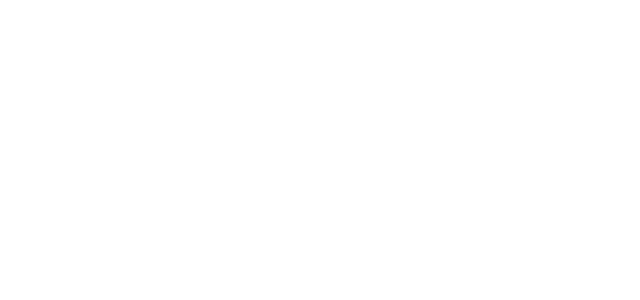
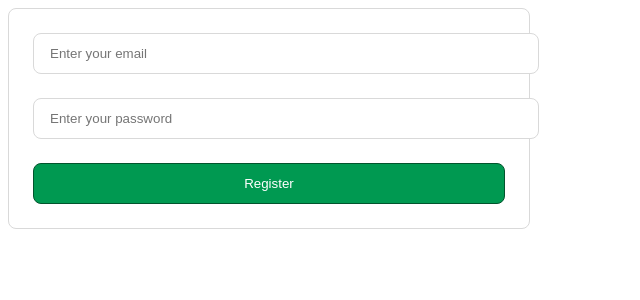
Before and after one commit to margulan-kalykul/skyway, an Angular app: page /register in a window 1280 px wide. Before the commit this address led to /. Shown: the top 300 px of the page, without its empty margins (0-640 px from the left). Built offline with nearby package versions, Linux system fonts and the light colour scheme.

Commit message:
Sign in and Register pages

```diff
--- a/src/app/app.routes.ts
+++ b/src/app/app.routes.ts
@@ -1,7 +1,12 @@
 import { Routes } from '@angular/router';
 import { MainPageComponent } from './main-page/main-page.component';
+import { SignInComponent } from './sign-in/sign-in.component';
+import { RegisterComponent } from './register/register.component';
 
 export const routes: Routes = [
     { path: 'home', component: MainPageComponent },
     { path: '', redirectTo: 'home', pathMatch: 'full' },
+    { path: 'sign-in', component: SignInComponent },
+    { path: 'register', component: RegisterComponent },
+    { path: 'forgot-password', redirectTo: 'home' },
 ];
--- a/src/app/main-page/main-page.component.html
+++ b/src/app/main-page/main-page.component.html
@@ -2,7 +2,7 @@
 <div style="width: 1470px; height: 832px; position: relative; background-image: url('assets/images/backround-image.png'); background-size: cover; background-position: center; background-repeat: no-repeat;">
     <!-- Profile icon -->
     <div style="width: 100%; height: 100%; padding-top: 13px; padding-right: 22px; justify-content: end; display: inline-flex; position: absolute; z-index: 10;">
-        <div style="width: 48px; height: 48px; position: relative; flex-direction: column; justify-content: flex-start; align-items: flex-start; display: flex">
+        <div style="width: 48px; height: 48px; position: relative; flex-direction: column; justify-content: flex-start; align-items: flex-start; display: flex; cursor: pointer;" (click)="sign_in()">
             <img src="assets/images/User.svg" alt="group of people" style="width: 32px; height: 36px; border: 4px #F5F5F5 solid">
         </div>
     </div>
--- a/src/app/main-page/main-page.component.ts
+++ b/src/app/main-page/main-page.component.ts
@@ -1,14 +1,19 @@
 import { Component } from '@angular/core';
 import { TourScheduleComponent } from '../tour-schedule/tour-schedule.component';
 import { AllToursComponent } from '../all-tours/all-tours.component';
+import { Router, RouterLink } from '@angular/router';
 
 @Component({
   selector: 'app-main-page',
   standalone: true,
-  imports: [TourScheduleComponent, AllToursComponent],
+  imports: [TourScheduleComponent, AllToursComponent, RouterLink],
   templateUrl: './main-page.component.html',
   styleUrl: './main-page.component.css'
 })
 export class MainPageComponent {
+  constructor(private router: Router) {}
 
+  sign_in(): void {
+    this.router.navigate(['/sign-in']);
+  }
 }
--- /dev/null
+++ b/src/app/register/register.component.css
@@ -0,0 +1,64 @@
+:host {
+    display: contents;
+}
+
+.form-register {
+    border-radius: 8px;
+    background-color: rgba(255, 255, 255, 1);
+    min-width: 320px;
+    max-width: 472px;
+    padding: 24px;
+    font: var(--sds-typography-body-font-weight-regular) var(--sds-typography-body-size-medium) var(--sds-typography-body-font-family);
+    border: 1px solid rgba(217, 217, 217, 1);
+    display: flex;
+    flex-direction: column;
+}
+
+.form-field {
+    width: 100%;
+    margin-bottom: 24px;
+    display: flex;
+    flex-direction: column;
+}
+
+.form-input {
+    border-radius: 8px;
+    background-color: rgba(255, 255, 255, 1);
+    width: 100%;
+    padding: 12px 16px;
+    color: var(--sds-color-text-default-tertiary);
+    border: 1px solid rgba(217, 217, 217, 1);
+}
+
+.button {
+    align-self: stretch;
+    border-radius: 8px;
+    background-color: rgba(0, 153, 81, 1);
+    padding: 12px;
+    border: 1px solid rgba(2, 84, 45, 1);
+    color: white;
+    cursor: pointer;
+}
+
+.button:disabled {
+    background-color: rgba(217, 217, 217, 1);
+    border: 1px solid rgba(169, 169, 169, 1);
+    cursor: not-allowed;
+}
+
+.error {
+    color: red;
+    margin-top: 8px;
+    font-size: 12px;
+}
+
+.sr-only {
+    position: absolute;
+    width: 1px;
+    height: 1px;
+    padding: 0;
+    margin: -1px;
+    overflow: hidden;
+    clip: rect(0, 0, 0, 0);
+    border: 0;
+}
--- /dev/null
+++ b/src/app/register/register.component.html
@@ -0,0 +1,35 @@
+<form class="form-register" formGroup="registerForm" (ngSubmit)="onSubmit()">
+    <div class="form-field">
+      <label class="sr-only" for="emailInput">Email:</label>
+      <input
+        class="form-input"
+        type="email"
+        id="emailInput"
+        formControlName="email"
+        placeholder="Enter your email"
+        aria-label="Enter your email"
+      />
+      <div *ngIf="email?.invalid && (email?.dirty || email?.touched)" class="error">
+        <div *ngIf="email?.errors?.['required']">Email is required.</div>
+        <div *ngIf="email?.errors?.['email']">Enter a valid email.</div>
+      </div>
+    </div>
+
+    <div class="form-field">
+      <label class="sr-only" for="passwordInput">Password:</label>
+      <input
+        class="form-input"
+        type="password"
+        id="passwordInput"
+        formControlName="password"
+        placeholder="Enter your password"
+        aria-label="Enter your password"
+      />
+      <div *ngIf="password?.invalid && (password?.dirty || password?.touched)" class="error">
+        <div *ngIf="password?.errors?.['required']">Password is required.</div>
+        <div *ngIf="password?.errors?.['minlength']">Password must be at least 6 characters long.</div>
+      </div>
+    </div>
+
+    <button type="submit" class="button">Register</button>
+  </form>
--- /dev/null
+++ b/src/app/register/register.component.ts
@@ -0,0 +1,35 @@
+import { CommonModule } from '@angular/common';
+import { Component } from '@angular/core';
+import { FormBuilder, FormControl, FormGroup, Validators } from '@angular/forms';
+
+@Component({
+  selector: 'app-register',
+  standalone: true,
+  imports: [CommonModule],
+  templateUrl: './register.component.html',
+  styleUrl: './register.component.css'
+})
+export class RegisterComponent {
+  registerForm: FormGroup;
+
+  constructor(private fb: FormBuilder) {
+    this.registerForm = this.fb.group({
+      email: ["", [Validators.required, Validators.email]],
+      password: ["", [Validators.required, Validators.minLength(6)]],
+    });
+  }
+
+  get email() {
+    return this.registerForm.get("email");
+  }
+
+  get password() {
+    return this.registerForm.get("password");
+  }
+
+  onSubmit(): void {
+    if (this.registerForm.valid) {
+      console.log("Form Submitted!", this.registerForm.value);
+    }
+  }
+}
--- /dev/null
+++ b/src/app/sign-in/sign-in.component.css
@@ -0,0 +1,66 @@
+.login-form {
+  border-radius: 8px;
+  background-color: #fff;
+  display: flex;
+  min-width: 320px;
+  max-width: 456px;
+  flex-direction: column;
+  padding: 24px 24px 8px;
+  font: var(--sds-typography-body-font-weight-regular) var(--sds-typography-body-size-medium) var(--sds-typography-body-font-family);
+  border: 1px solid #d9d9d9;
+}
+
+.form-field {
+  display: flex;
+  width: 100%;
+  flex-direction: column;
+  margin-bottom: 24px;
+}
+
+.form-label {
+  color: var(--sds-color-text-default-default);
+  line-height: 1.4;
+  margin-bottom: 8px;
+}
+
+.form-input {
+  border-radius: 8px;
+  background-color: #fff;
+  width: 100%;
+  color: var(--sds-color-text-default-tertiary);
+  line-height: 1;
+  padding: 12px 16px;
+  border: 1px solid #d9d9d9;
+}
+
+.button-container {
+  width: 100%;
+  margin-bottom: 24px;
+}
+
+.submit-button {
+  width: 100%;
+  border-radius: 8px;
+  background-color: rgb(0, 153, 81);
+  color: var(--sds-color-text-brand-on-brand);
+  padding: 12px;
+  border: 1px solid rgb(44, 44, 44);
+  cursor: pointer;
+}
+
+.submit-button:disabled {
+  opacity: 0.7;
+  cursor: not-allowed;
+}
+
+.forgot-password-link {
+  text-decoration: underline;
+  color: var(--sds-color-text-default-default);
+  line-height: 1.4;
+  cursor: pointer;
+}
+
+.forgot-password-link:focus {
+  outline: 2px solid #000;
+  outline-offset: 2px;
+}
--- /dev/null
+++ b/src/app/sign-in/sign-in.component.html
@@ -0,0 +1,45 @@
+<form formGroup="loginForm" (ngSubmit)="onSubmit()" class="login-form">
+    <div class="form-field">
+      <label for="email" class="form-label">Email</label>
+      <input
+        id="email"
+        type="email"
+        formControlName="email"
+        class="form-input"
+        aria-label="Email input field"
+        [attr.aria-invalid]="loginForm.get('email')?.invalid && loginForm.get('email')?.touched"
+      />
+    </div>
+
+    <div class="form-field">
+      <label for="password" class="form-label">Password</label>
+      <input
+        id="password"
+        type="password"
+        formControlName="password"
+        class="form-input"
+        aria-label="Password input field"
+        [attr.aria-invalid]="loginForm.get('password')?.invalid && loginForm.get('password')?.touched"
+      />
+    </div>
+
+    <div class="button-container">
+      <button
+        type="submit"
+        class="submit-button"
+        aria-label="Sign in button"
+      >
+        Sign In
+      </button>
+    </div>
+
+    <a
+      href="/forgot-password"
+      class="forgot-password-link"
+      tabindex="0"
+      role="button"
+      aria-label="Forgot password link"
+    >
+      Forgot password?
+    </a>
+</form>
--- /dev/null
+++ b/src/app/sign-in/sign-in.component.ts
@@ -0,0 +1,31 @@
+import { Component } from '@angular/core';
+import { FormBuilder, FormControl, FormGroup, FormsModule, Validators } from '@angular/forms';
+
+@Component({
+  selector: 'app-sign-in',
+  standalone: true,
+  imports: [FormsModule],
+  templateUrl: './sign-in.component.html',
+  styleUrl: './sign-in.component.css'
+})
+export class SignInComponent {
+  email: string;
+  loginForm: FormGroup;
+
+  constructor(private fb: FormBuilder) {
+    this.email = '';
+    this.loginForm = this.fb.group({
+      email: ['', [Validators.required, Validators.email]],
+      password: ['', [Validators.required, Validators.minLength(6)]]
+    });
+  }
+
+  ngOnInit(): void {}
+
+  onSubmit(): void {
+    console.log(this.email);
+    if (this.loginForm.valid) {
+      console.log(this.loginForm.value);
+    }
+  }
+}
```
Also changed, not shown: 2 other files (tests, documents, lock files or other folders).
